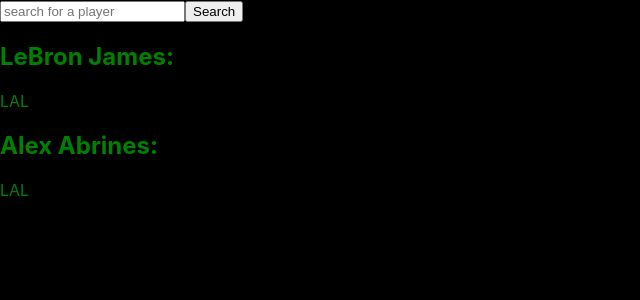
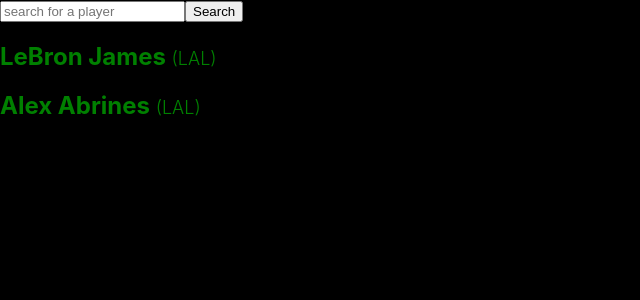
Before and after one commit to samorgan32/sei-proj-2-nba, a React (Create React App) app: page / in a window 1280 px wide. Shown: the top 300 px of the page, without its empty margins (0-640 px from the left). Built offline with nearby package versions, Linux system fonts and the light colour scheme.

Commit message:
adjusted styling on search return

```diff
--- a/src/components/PlayerList.js
+++ b/src/components/PlayerList.js
@@ -14,8 +14,7 @@
                 players.map((player) => (
                     <div>
                         <div>
-                            <h2>{player.first_name} {player.last_name}:</h2>
-                            <p>{player.team.abbreviation}</p>
+                            <h2>{player.first_name} {player.last_name} <span style={{ fontSize: "large", fontWeight: "300" }} >({player.team.abbreviation})</span></h2>
                         </div>
                     </div>
                 ))
```
